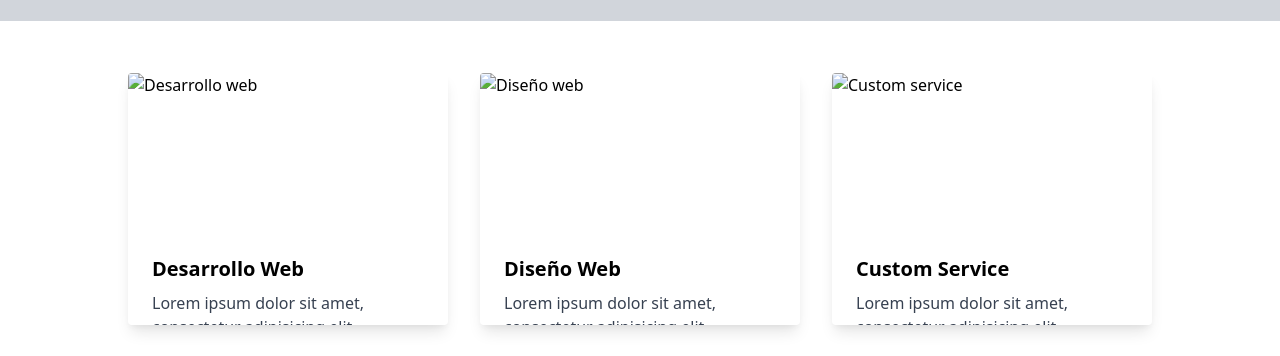
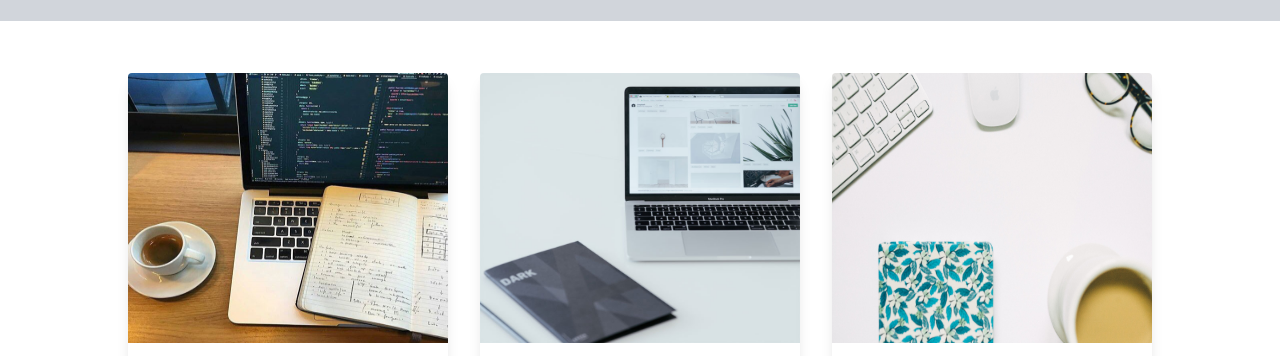
Before and after one commit to CiroIgnacio/camada-codingbootcamp-0117, a plain HTML site: page TP 3/index.html in a window 1280 px wide. Shown: the part 55-411 px from the top of the page. Drawn offline with nearby package versions, Linux system fonts and the light colour scheme; the site is published under a folder, as on GitHub Pages, so addresses that start at the root find nothing.

Commit message:
last commit portfolio

```diff
--- a/TP 3/index.html
+++ b/TP 3/index.html
@@ -45,7 +45,7 @@
     </header>
     <div id="servicios" class="max-w-full flex justify-center lg:flex-row lg:items-stretch flex-col items-center pt-32">
         <div class="max-w-xs mx-8 rounded overflow-hidden shadow-lg h-auto">
-            <img class="w-full imagen-card" src="/img/desarrollo.png" alt="Desarrollo web">
+            <img class="w-full imagen-card" src="img/desarrollo.png" alt="Desarrollo web">
             <div class="px-6 py-4">
                 <div class="font-bold text-xl mb-2 pt-10">Desarrollo Web</div>
                 <p class="text-gray-700 text-base">
@@ -54,7 +54,7 @@
             </div>
         </div>
         <div class="max-w-xs mx-8 rounded my-20 lg:m-0 overflow-hidden shadow-lg">
-            <img class="w-full imagen-card" src="/img/diseño.jpg" alt="Diseño web">
+            <img class="w-full imagen-card" src="img/diseño.jpg" alt="Diseño web">
             <div class="px-6 py-4">
                 <div class="font-bold text-xl mb-2 pt-10">Diseño Web</div>
                 <p class="text-gray-700 text-base">
@@ -63,7 +63,7 @@
             </div>
         </div>
         <div class="max-w-xs rounded overflow-hidden mx-8 shadow-lg">
-            <img class="w-full imagen-card" src="/img/custom.jpg" alt="Custom service">
+            <img class="w-full imagen-card" src="img/custom.jpg" alt="Custom service">
             <div class="px-6 py-4">
                 <div class="font-bold text-xl mb-2 pt-10">Custom Service</div>
                 <p class="text-gray-700 text-base">
```
